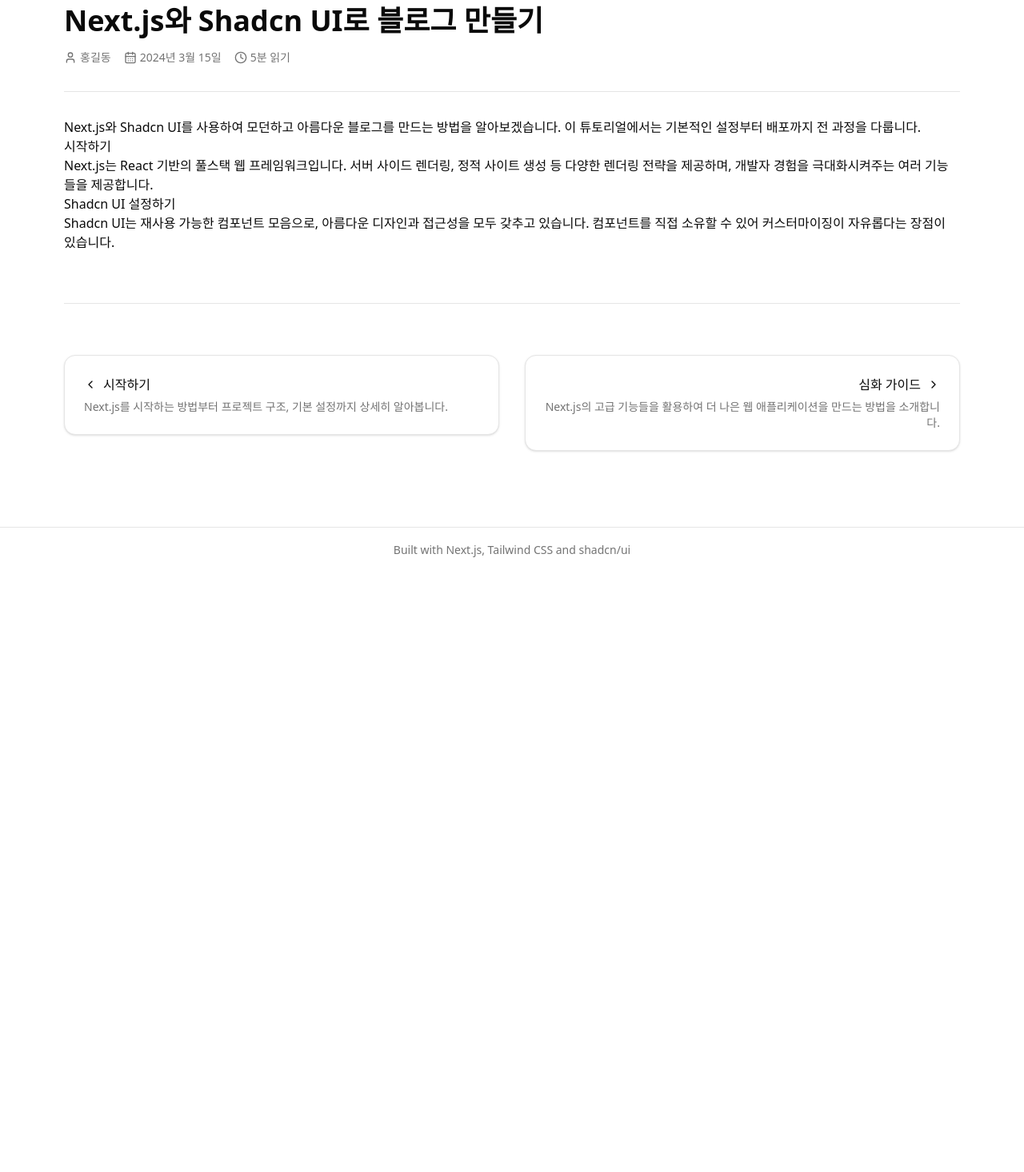
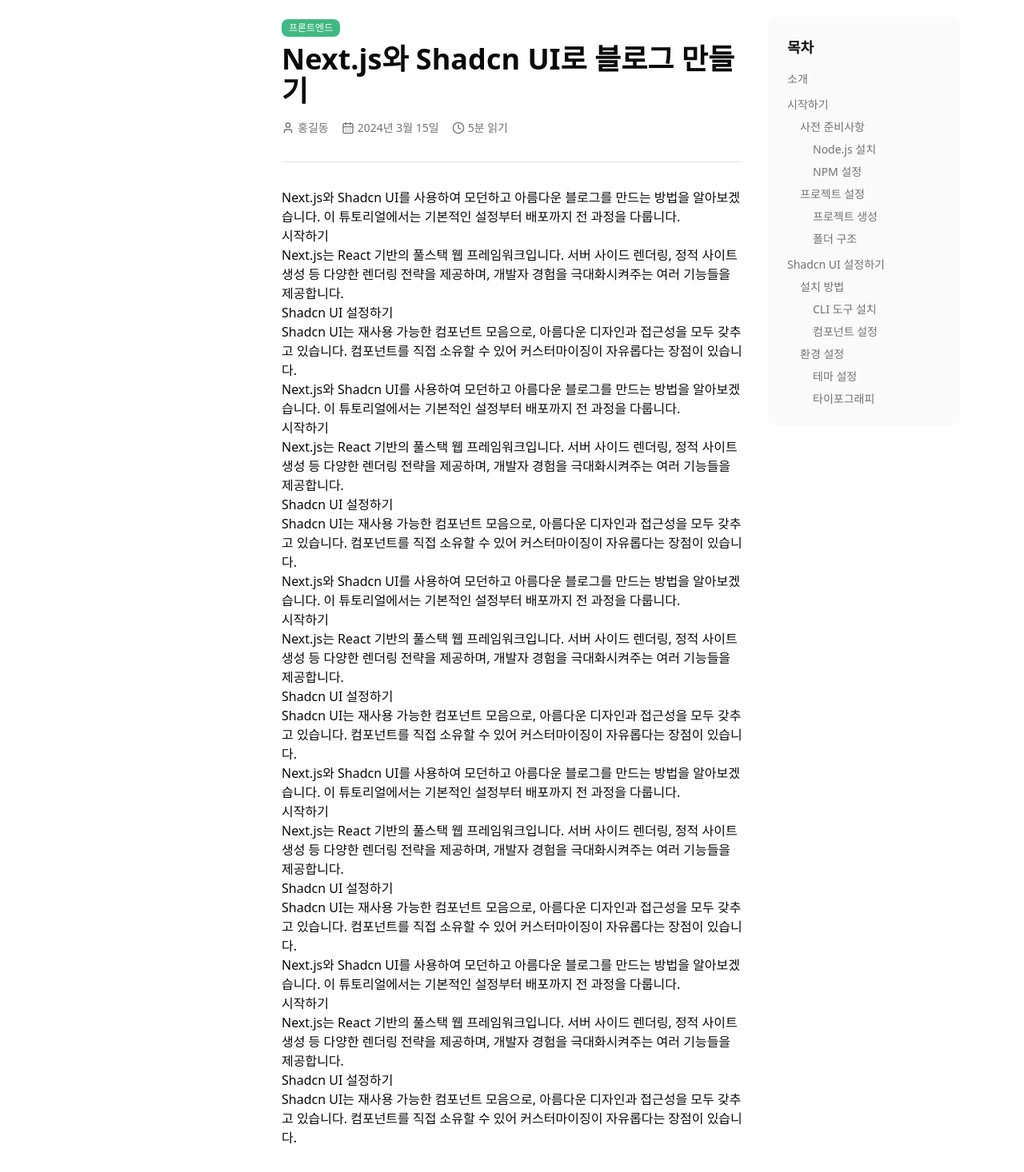
Before and after one commit to taewonnn/notion-blog, a Next.js app: page /blog/1 in a window 1280 px wide. Shown: the part 84-1550 px from the top of the page at 80% size. Before the commit the page ends 800 px from the top, so only its background shows below. Built offline with nearby package versions, Linux system fonts and the light colour scheme.

Commit message:
feat: 상세페이지

```diff
--- a/app/blog/[slug]/page.tsx
+++ b/app/blog/[slug]/page.tsx
@@ -4,10 +4,113 @@
 import { CalendarDays, Clock, User, ChevronLeft, ChevronRight } from 'lucide-react';
 import { Card, CardHeader, CardTitle, CardDescription } from '@/components/ui/card';
 
+interface TableOfContentsItem {
+  id: string;
+  title: string;
+  items?: TableOfContentsItem[];
+}
+
+const mockTableOfContents: TableOfContentsItem[] = [
+  {
+    id: 'intro',
+    title: '소개',
+    items: [],
+  },
+  {
+    id: 'getting-started',
+    title: '시작하기',
+    items: [
+      {
+        id: 'prerequisites',
+        title: '사전 준비사항',
+        items: [
+          {
+            id: 'node-installation',
+            title: 'Node.js 설치',
+          },
+          {
+            id: 'npm-setup',
+            title: 'NPM 설정',
+          },
+        ],
+      },
+      {
+        id: 'project-setup',
+        title: '프로젝트 설정',
+        items: [
+          {
+            id: 'create-project',
+            title: '프로젝트 생성',
+          },
+          {
+            id: 'folder-structure',
+            title: '폴더 구조',
+          },
+        ],
+      },
+    ],
+  },
+  {
+    id: 'shadcn-ui-setup',
+    title: 'Shadcn UI 설정하기',
+    items: [
+      {
+        id: 'installation',
+        title: '설치 방법',
+        items: [
+          {
+            id: 'cli-installation',
+            title: 'CLI 도구 설치',
+          },
+          {
+            id: 'component-setup',
+            title: '컴포넌트 설정',
+          },
+        ],
+      },
+      {
+        id: 'configuration',
+        title: '환경 설정',
+        items: [
+          {
+            id: 'theme-setup',
+            title: '테마 설정',
+          },
+          {
+            id: 'typography',
+            title: '타이포그래피',
+          },
+        ],
+      },
+    ],
+  },
+];
+
+function TableOfContentsLink({ item }: { item: TableOfContentsItem }) {
+  return (
+    <div className="space-y-2">
+      <Link key={item.id} href={`#${item.id}`} className={`hover:text-foreground text-muted-foreground block font-medium transition-colors`}>
+        {item.title}
+      </Link>
+      {item.items && item.items.length > 0 && (
+        <div className="space-y-2 pl-4">
+          {item.items.map((subItem) => (
+            <TableOfContentsLink key={subItem.id} item={subItem} />
+          ))}
+        </div>
+      )}
+    </div>
+  );
+}
+
 export default function BlogPost() {
   return (
-    <article className="container">
+    <div className="container py-12">
+      <div className="grid grid-cols-[240px_1fr_240px] gap-8">
+        <aside>{/** @todo 나중에 좌측 컨텐츠 추가 */}</aside>
+
         {/* 블로그 헤더 */}
+        <section>
           <div className="space-y-4">
             <div className="space-y-2">
               <Badge>프론트엔드</Badge>
@@ -48,8 +151,72 @@
 
             <h2>Shadcn UI 설정하기</h2>
             <p>
-          Shadcn UI는 재사용 가능한 컴포넌트 모음으로, 아름다운 디자인과 접근성을 모두 갖추고 있습니다. 컴포넌트를 직접 소유할 수 있어 커스터마이징이
-          자유롭다는 장점이 있습니다.
+              Shadcn UI는 재사용 가능한 컴포넌트 모음으로, 아름다운 디자인과 접근성을 모두 갖추고 있습니다. 컴포넌트를 직접 소유할 수 있어
+              커스터마이징이 자유롭다는 장점이 있습니다.
+            </p>
+            <p className="lead">
+              Next.js와 Shadcn UI를 사용하여 모던하고 아름다운 블로그를 만드는 방법을 알아보겠습니다. 이 튜토리얼에서는 기본적인 설정부터 배포까지 전
+              과정을 다룹니다.
+            </p>
+
+            <h2>시작하기</h2>
+            <p>
+              Next.js는 React 기반의 풀스택 웹 프레임워크입니다. 서버 사이드 렌더링, 정적 사이트 생성 등 다양한 렌더링 전략을 제공하며, 개발자 경험을
+              극대화시켜주는 여러 기능들을 제공합니다.
+            </p>
+
+            <h2>Shadcn UI 설정하기</h2>
+            <p>
+              Shadcn UI는 재사용 가능한 컴포넌트 모음으로, 아름다운 디자인과 접근성을 모두 갖추고 있습니다. 컴포넌트를 직접 소유할 수 있어
+              커스터마이징이 자유롭다는 장점이 있습니다.
+            </p>
+            <p className="lead">
+              Next.js와 Shadcn UI를 사용하여 모던하고 아름다운 블로그를 만드는 방법을 알아보겠습니다. 이 튜토리얼에서는 기본적인 설정부터 배포까지 전
+              과정을 다룹니다.
+            </p>
+
+            <h2>시작하기</h2>
+            <p>
+              Next.js는 React 기반의 풀스택 웹 프레임워크입니다. 서버 사이드 렌더링, 정적 사이트 생성 등 다양한 렌더링 전략을 제공하며, 개발자 경험을
+              극대화시켜주는 여러 기능들을 제공합니다.
+            </p>
+
+            <h2>Shadcn UI 설정하기</h2>
+            <p>
+              Shadcn UI는 재사용 가능한 컴포넌트 모음으로, 아름다운 디자인과 접근성을 모두 갖추고 있습니다. 컴포넌트를 직접 소유할 수 있어
+              커스터마이징이 자유롭다는 장점이 있습니다.
+            </p>
+            <p className="lead">
+              Next.js와 Shadcn UI를 사용하여 모던하고 아름다운 블로그를 만드는 방법을 알아보겠습니다. 이 튜토리얼에서는 기본적인 설정부터 배포까지 전
+              과정을 다룹니다.
+            </p>
+
+            <h2>시작하기</h2>
+            <p>
+              Next.js는 React 기반의 풀스택 웹 프레임워크입니다. 서버 사이드 렌더링, 정적 사이트 생성 등 다양한 렌더링 전략을 제공하며, 개발자 경험을
+              극대화시켜주는 여러 기능들을 제공합니다.
+            </p>
+
+            <h2>Shadcn UI 설정하기</h2>
+            <p>
+              Shadcn UI는 재사용 가능한 컴포넌트 모음으로, 아름다운 디자인과 접근성을 모두 갖추고 있습니다. 컴포넌트를 직접 소유할 수 있어
+              커스터마이징이 자유롭다는 장점이 있습니다.
+            </p>
+            <p className="lead">
+              Next.js와 Shadcn UI를 사용하여 모던하고 아름다운 블로그를 만드는 방법을 알아보겠습니다. 이 튜토리얼에서는 기본적인 설정부터 배포까지 전
+              과정을 다룹니다.
+            </p>
+
+            <h2>시작하기</h2>
+            <p>
+              Next.js는 React 기반의 풀스택 웹 프레임워크입니다. 서버 사이드 렌더링, 정적 사이트 생성 등 다양한 렌더링 전략을 제공하며, 개발자 경험을
+              극대화시켜주는 여러 기능들을 제공합니다.
+            </p>
+
+            <h2>Shadcn UI 설정하기</h2>
+            <p>
+              Shadcn UI는 재사용 가능한 컴포넌트 모음으로, 아름다운 디자인과 접근성을 모두 갖추고 있습니다. 컴포넌트를 직접 소유할 수 있어
+              커스터마이징이 자유롭다는 장점이 있습니다.
             </p>
           </div>
 
@@ -64,7 +231,9 @@
                     <ChevronLeft className="h-4 w-4" />
                     <span>시작하기</span>
                   </CardTitle>
-              <CardDescription className="line-clamp-2">Next.js를 시작하는 방법부터 프로젝트 구조, 기본 설정까지 상세히 알아봅니다.</CardDescription>
+                  <CardDescription className="line-clamp-2">
+                    Next.js를 시작하는 방법부터 프로젝트 구조, 기본 설정까지 상세히 알아봅니다.
+                  </CardDescription>
                 </CardHeader>
               </Card>
             </Link>
@@ -83,6 +252,21 @@
               </Card>
             </Link>
           </nav>
-    </article>
+        </section>
+        {/** 목차 */}
+        <aside className="relative">
+          <div className="sticky top-[var(--sticky-top)]">
+            <div className="bg-muted/50 space-y-4 rounded-lg p-6 backdrop-blur-sm">
+              <h3 className="text-lg font-semibold">목차</h3>
+              <nav className="space-y-3 text-sm">
+                {mockTableOfContents.map((item) => (
+                  <TableOfContentsLink key={item.id} item={item} />
+                ))}
+              </nav>
+            </div>
+          </div>
+        </aside>
+      </div>
+    </div>
   );
 }
--- a/app/globals.css
+++ b/app/globals.css
@@ -74,6 +74,9 @@
   --sidebar-accent-foreground: oklch(0.205 0 0);
   --sidebar-border: oklch(0.922 0 0);
   --sidebar-ring: oklch(0.708 0 0);
+  --header-height: 3.5rem;
+  --sticky-offset: 1.5rem;
+  --sticky-top: calc(var(--header-height) + var(--sticky-offset));
 }
 
 .dark {
--- a/app/page.tsx
+++ b/app/page.tsx
@@ -25,7 +25,7 @@
       { id: '2', name: 'React', count: 1 },
     ],
     authors: '짐코딩',
-    date: '2024-02-01',
+    date: '2025-10-01',
   },
   {
     id: '2',
@@ -37,7 +37,7 @@
       { id: '4', name: 'JavaScript', count: 1 },
     ],
     authors: '짐코딩',
-    date: '2024-01-15',
+    date: '2025-11-15',
   },
 ];
 
--- a/components/layouts/Header.tsx
+++ b/components/layouts/Header.tsx
@@ -3,7 +3,7 @@
 export default function Header() {
   return (
     <header className="sticky top-0 z-50 border-b bg-background">
-      <div className="container flex h-14 items-center px-4">
+      <div className="container flex h-[var(--header-height)] items-center px-4">
         <Link href="/" className="text-xl font-semibold">
           <span className="font-bold">Notion Blog</span>
         </Link>
```
Lines whose indentation alone changed are shown as unchanged.
